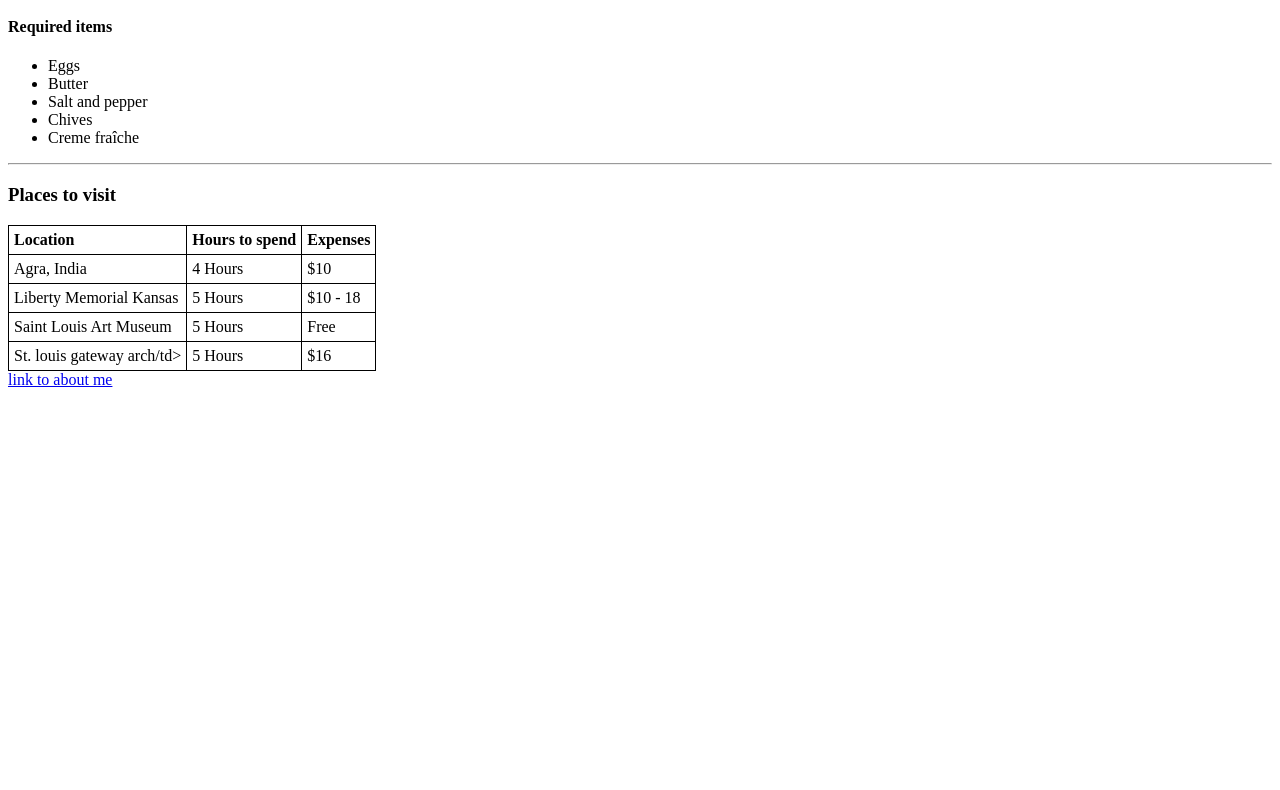
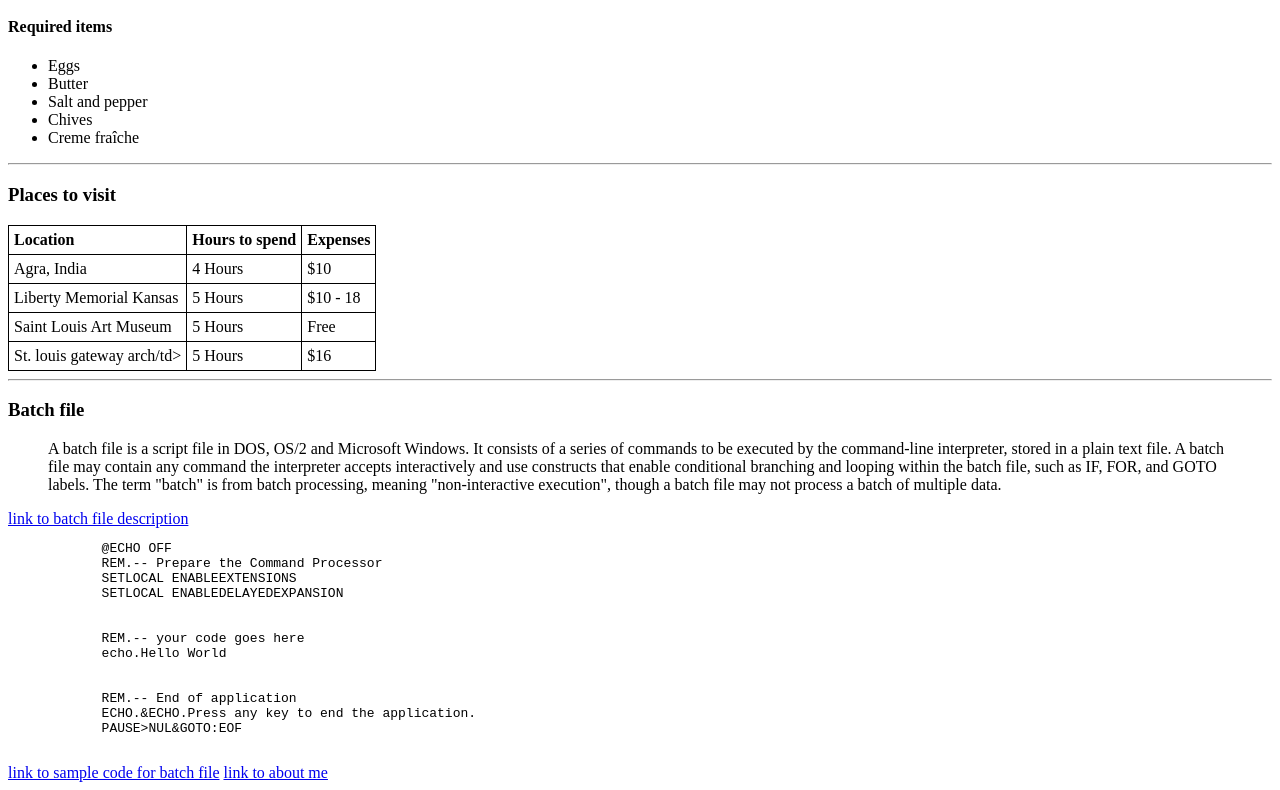
Before and after one commit to 44-563-Web-Apps-S21/webapps-s21-assignment-3-sagajayakumar, a plain HTML site: page index.html in a window 1280 px wide. Shown: the part 420-1210 px from the top of the page. Before the commit the page ends 817 px from the top, so only its background shows below. Drawn offline with Linux system fonts and the light colour scheme.

Commit message:
updated with batch file desc and sample code

```diff
--- a/index.html
+++ b/index.html
@@ -75,6 +75,32 @@
                 <td> $16</td>
             </tr>
         </table>
+        <hr>
+        <h3>Batch file</h3>
+        <blockquote cite="https://en.wikipedia.org/wiki/Batch_file">A batch file is a script file in DOS, OS/2 and Microsoft Windows.
+            It consists of a series of commands to be executed by the command-line interpreter,
+            stored in a plain text file. A batch file may contain any command the interpreter
+            accepts interactively and use constructs that enable conditional branching and looping
+            within the batch file, such as IF, FOR, and GOTO labels. The term "batch" is from batch
+            processing, meaning "non-interactive execution", though a batch file may not process a batch
+            of multiple data.</blockquote>
+        <a href="https://en.wikipedia.org/wiki/Batch_file">link to batch file description</a>
+        <pre>
+            @ECHO OFF
+            REM.-- Prepare the Command Processor
+            SETLOCAL ENABLEEXTENSIONS
+            SETLOCAL ENABLEDELAYEDEXPANSION
+
+
+            REM.-- your code goes here
+            echo.Hello World
+
+
+            REM.-- End of application
+            ECHO.&ECHO.Press any key to end the application.
+            PAUSE>NUL&GOTO:EOF
+        </pre>
+        <a href="https://www.dostips.com/DtCodeBatchFiles.php">link to sample code for batch file</a>
         <a href="https://github.com/44-563-Web-Apps-S21/webapps-s21-assignment-3-sagajayakumar/blob/main/aboutme.html">link to about me</a>
     </body>
 </html>
```
